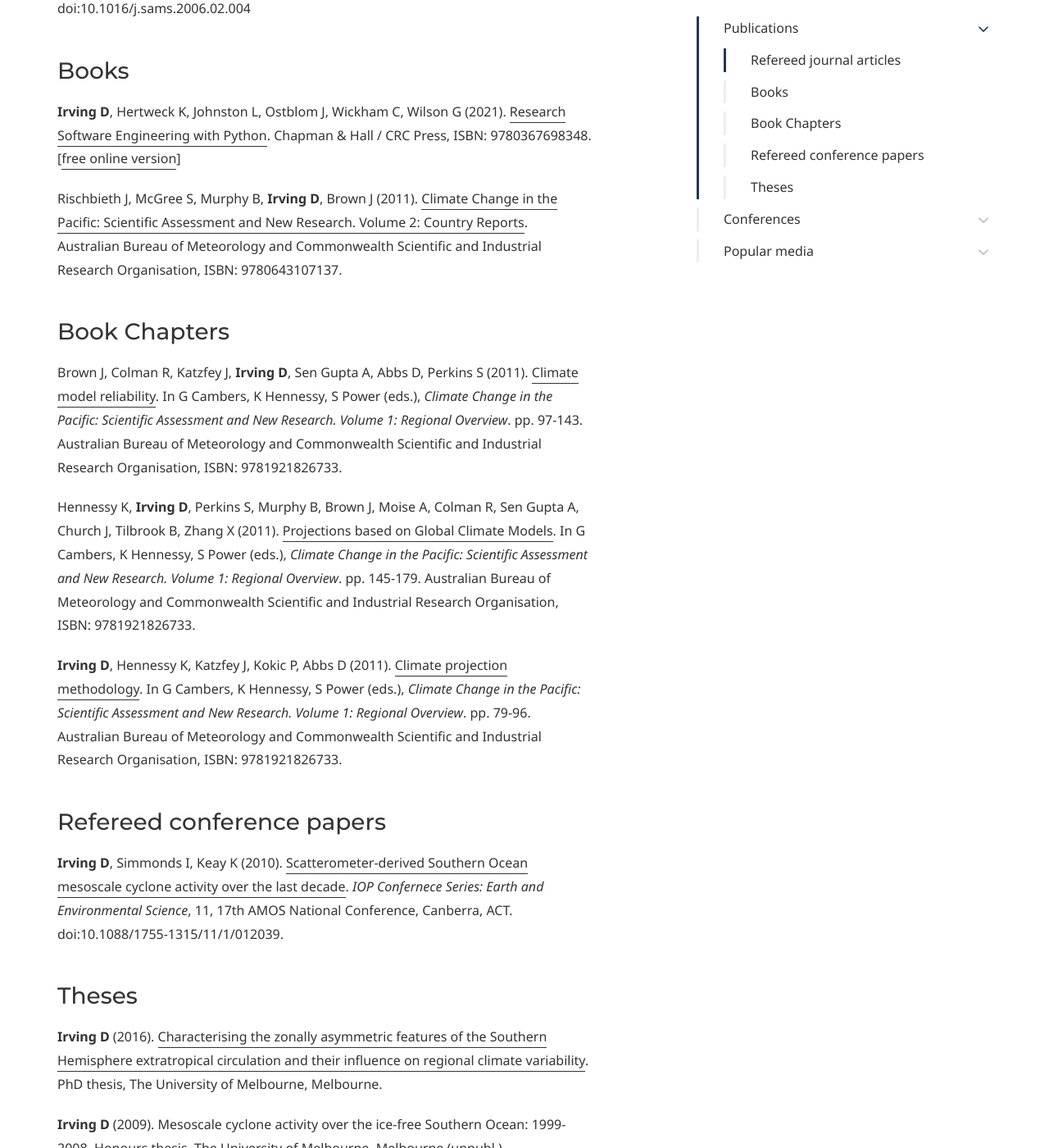
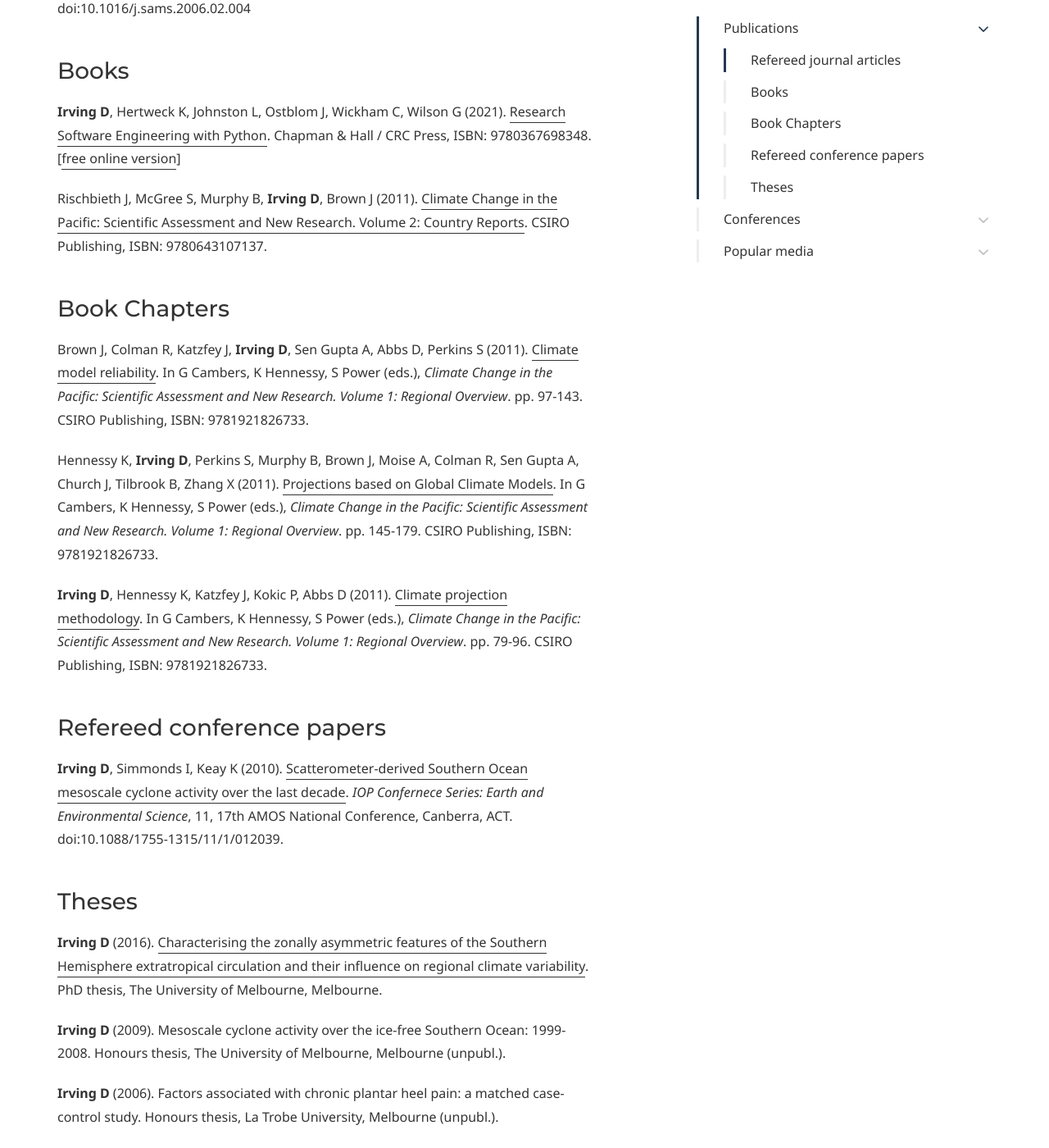
Before and after one commit to DamienIrving/damienirving.github.io, a Jekyll site: the page built from publications.md, in a window 1280 px wide and 1400 px high, scrolled down 2500 px. Shown: the whole window at 82% size. Built offline with Jekyll 4.4.1, drawn with Linux system fonts in a browser that asks for light colours; some web fonts are replaced.

Commit message:
Update publications.md

```diff
--- a/publications.md
+++ b/publications.md
@@ -64,15 +64,15 @@ Perkins S, **Irving D**, Brown JR, Power S, Moise A, Colman R, Smith I (2012). [
 
 **Irving D**, Hertweck K, Johnston L, Ostblom J, Wickham C, Wilson G (2021). [Research Software Engineering with Python](https://www.routledge.com/Research-Software-Engineering-with-Python-Building-software-that-makes/Irving-Hertweck-Johnston-Ostblom-Wickham-Wilson/p/book/9780367698324). Chapman & Hall / CRC Press, ISBN: 9780367698348. [[free online version](https://merely-useful.github.io/py-rse/)]
 
-Rischbieth J, McGree S, Murphy B, **Irving D**, Brown J (2011). [Climate Change in the Pacific: Scientific Assessment and New Research. Volume 2: Country Reports](http://www.pacificclimatechangescience.org/publications/reports/). Australian Bureau of Meteorology and Commonwealth Scientific and Industrial Research Organisation, ISBN: 9780643107137.
+Rischbieth J, McGree S, Murphy B, **Irving D**, Brown J (2011). [Climate Change in the Pacific: Scientific Assessment and New Research. Volume 2: Country Reports](http://www.pacificclimatechangescience.org/publications/reports/). CSIRO Publishing, ISBN: 9780643107137.
 
 ### Book Chapters
 
-Brown J, Colman R, Katzfey J, **Irving D**, Sen Gupta A, Abbs D, Perkins S (2011). [Climate model reliability](http://www.pacificclimatechangescience.org/publications/reports/). In G Cambers, K Hennessy, S Power (eds.), *Climate Change in the Pacific: Scientific Assessment and New Research. Volume 1: Regional Overview*. pp. 97-143. Australian Bureau of Meteorology and Commonwealth Scientific and Industrial Research Organisation, ISBN: 9781921826733.
+Brown J, Colman R, Katzfey J, **Irving D**, Sen Gupta A, Abbs D, Perkins S (2011). [Climate model reliability](http://www.pacificclimatechangescience.org/publications/reports/). In G Cambers, K Hennessy, S Power (eds.), *Climate Change in the Pacific: Scientific Assessment and New Research. Volume 1: Regional Overview*. pp. 97-143. CSIRO Publishing, ISBN: 9781921826733.
 
-Hennessy K, **Irving D**, Perkins S, Murphy B, Brown J, Moise A, Colman R, Sen Gupta A, Church J, Tilbrook B, Zhang X (2011). [Projections based on Global Climate Models](http://www.pacificclimatechangescience.org/publications/reports/). In G Cambers, K Hennessy, S Power (eds.), *Climate Change in the Pacific: Scientific Assessment and New Research. Volume 1: Regional Overview*. pp. 145-179. Australian Bureau of Meteorology and Commonwealth Scientific and Industrial Research Organisation, ISBN: 9781921826733.
+Hennessy K, **Irving D**, Perkins S, Murphy B, Brown J, Moise A, Colman R, Sen Gupta A, Church J, Tilbrook B, Zhang X (2011). [Projections based on Global Climate Models](http://www.pacificclimatechangescience.org/publications/reports/). In G Cambers, K Hennessy, S Power (eds.), *Climate Change in the Pacific: Scientific Assessment and New Research. Volume 1: Regional Overview*. pp. 145-179. CSIRO Publishing, ISBN: 9781921826733.
 
-**Irving D**, Hennessy K, Katzfey J, Kokic P, Abbs D (2011). [Climate projection methodology](http://www.pacificclimatechangescience.org/publications/reports/). In G Cambers, K Hennessy, S Power (eds.), *Climate Change in the Pacific: Scientific Assessment and New Research. Volume 1: Regional Overview*. pp. 79-96. Australian Bureau of Meteorology and Commonwealth Scientific and Industrial Research Organisation, ISBN: 9781921826733.
+**Irving D**, Hennessy K, Katzfey J, Kokic P, Abbs D (2011). [Climate projection methodology](http://www.pacificclimatechangescience.org/publications/reports/). In G Cambers, K Hennessy, S Power (eds.), *Climate Change in the Pacific: Scientific Assessment and New Research. Volume 1: Regional Overview*. pp. 79-96. CSIRO Publishing, ISBN: 9781921826733.
 
 ### Refereed conference papers
 
```
